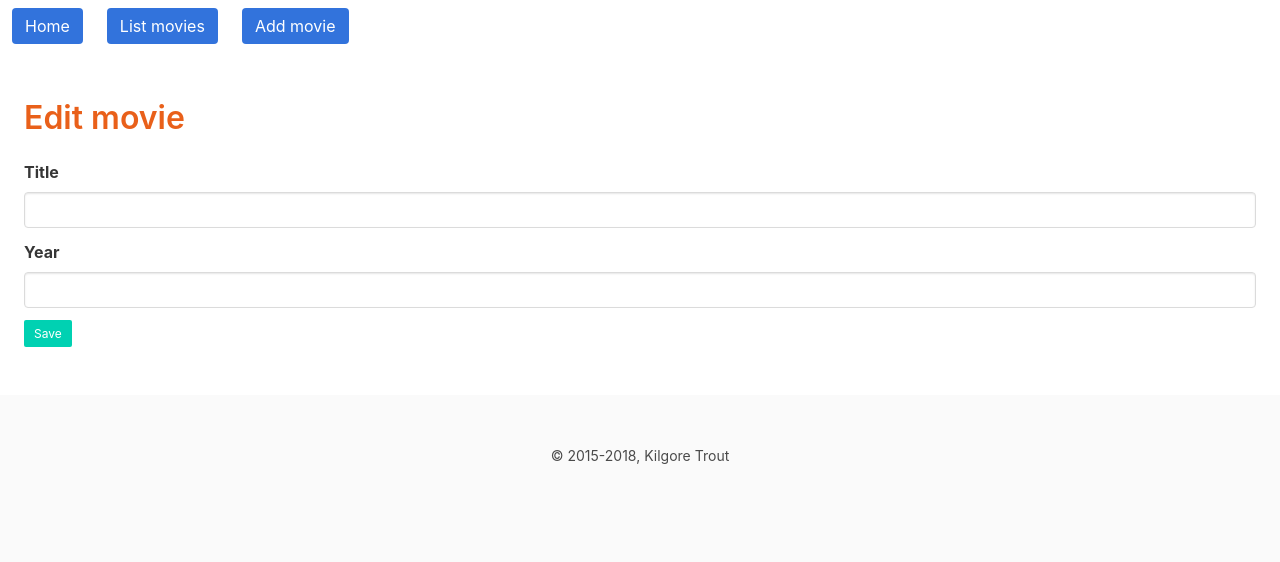
After one commit to joaquinVazquez/movies, a Flask app: page /new-movie in a window 1280 px wide. The commit adds this page. Shown: the top 562 px of the page. Run offline with Flask 2, Linux system fonts and the light colour scheme.

Commit message:
modulo 4 - publicacion de datos agregar y eliminar pelicula

```diff
--- a/server.py
+++ b/server.py
@@ -2,7 +2,6 @@ from flask import Flask
 
 import views
 from database import Database
-from movie import Movie
 
 
 def create_app():
@@ -11,11 +10,11 @@ def create_app():
 
     app.add_url_rule("/", view_func=views.home_page)
     app.add_url_rule("/movies", view_func=views.movies_page)
+    app.add_url_rule("/movies", view_func=views.movies_page, methods=["GET", "POST"])
     app.add_url_rule("/movies/<int:movie_key>", view_func=views.movie_page)
+    app.add_url_rule("/new-movie", view_func=views.movie_add_page, methods=["GET", "POST"])
 
     db = Database()
-    db.add_movie(Movie("Slaughterhouse-Five", year=1972))
-    db.add_movie(Movie("The Shining"))
     app.config["db"] = db
 
     return app
--- a/templates/layout.html
+++ b/templates/layout.html
@@ -16,9 +16,15 @@
           <span class="navbar-item">
             <a class="button is-link" href="{{ url_for('home_page') }}">Home</a>
           </span>
+
           <span class="navbar-item">
             <a class="button is-link" href="{{ url_for('movies_page') }}">List movies</a>
           </span>
+
+          <span class="navbar-item">
+            <a class="button is-link" href="{{ url_for('movie_add_page') }}">Add movie</a>
+          </span>
+
         </div>
       </nav>
     </header>
--- /dev/null
+++ b/templates/movie_edit.html
@@ -0,0 +1,28 @@
+{% extends "layout.html" %}
+{% block title %}Edit movie{% endblock %}
+{% block content %}
+<h1 class="title">Edit movie</h1>
+
+<form action="" method="post" name="movie_edit">
+    <div class="field">
+        <label for="title" class="label">Title</label>
+        <div class="control">
+            <input type="text" name="title" class="input" required="required"/>
+        </div>
+    </div>
+
+    <div class="field">
+        <label for="year" class="label">Year</label>
+        <div class="control">
+            <input type="number" name="year" class="input"
+                   min="{{ min_year }}" max="{{ max_year }}"/>
+        </div>
+    </div>
+
+    <div class="field is-grouped">
+        <div class="control">
+            <button class="button is-primary is-small">Save</button>
+        </div>
+    </div>
+</form>
+{% endblock %}
--- a/views.py
+++ b/views.py
@@ -1,6 +1,8 @@
 from datetime import datetime
 
-from flask import abort, current_app, render_template
+from flask import abort, current_app, render_template, request, url_for, redirect
+
+from movie import Movie
 
 
 def home_page():
@@ -11,8 +13,14 @@ def home_page():
 
 def movies_page():
     db = current_app.config["db"]
-    movies = db.get_movies()
-    return render_template("movies.html", movies=sorted(movies))
+    if request.method == "GET":
+        movies = db.get_movies()
+        return render_template("movies.html", movies=sorted(movies))
+    else:
+        form_movie_keys = request.form.getlist("movie_keys")
+        for form_movie_key in form_movie_keys:
+            db.delete_movie(int(form_movie_key))
+        return redirect(url_for("movies_page"))
 
 
 def movie_page(movie_key):
@@ -21,3 +29,17 @@ def movie_page(movie_key):
     if movie is None:
         abort(404)
     return render_template("movie.html", movie=movie)
+
+
+def movie_add_page():
+    if request.method == "GET":
+        return render_template(
+            "movie_edit.html", min_year=1887, max_year=datetime.now().year
+        )
+    else:
+        form_title = request.form["title"]
+        form_year = request.form["year"]
+        movie = Movie(form_title, year=int(form_year) if form_year else None)
+        db = current_app.config["db"]
+        movie_key = db.add_movie(movie)
+        return redirect(url_for("movie_page", movie_key=movie_key))
```
Also changed, not shown: templates/movies.html (+11 -0 lines), 1 other file.
